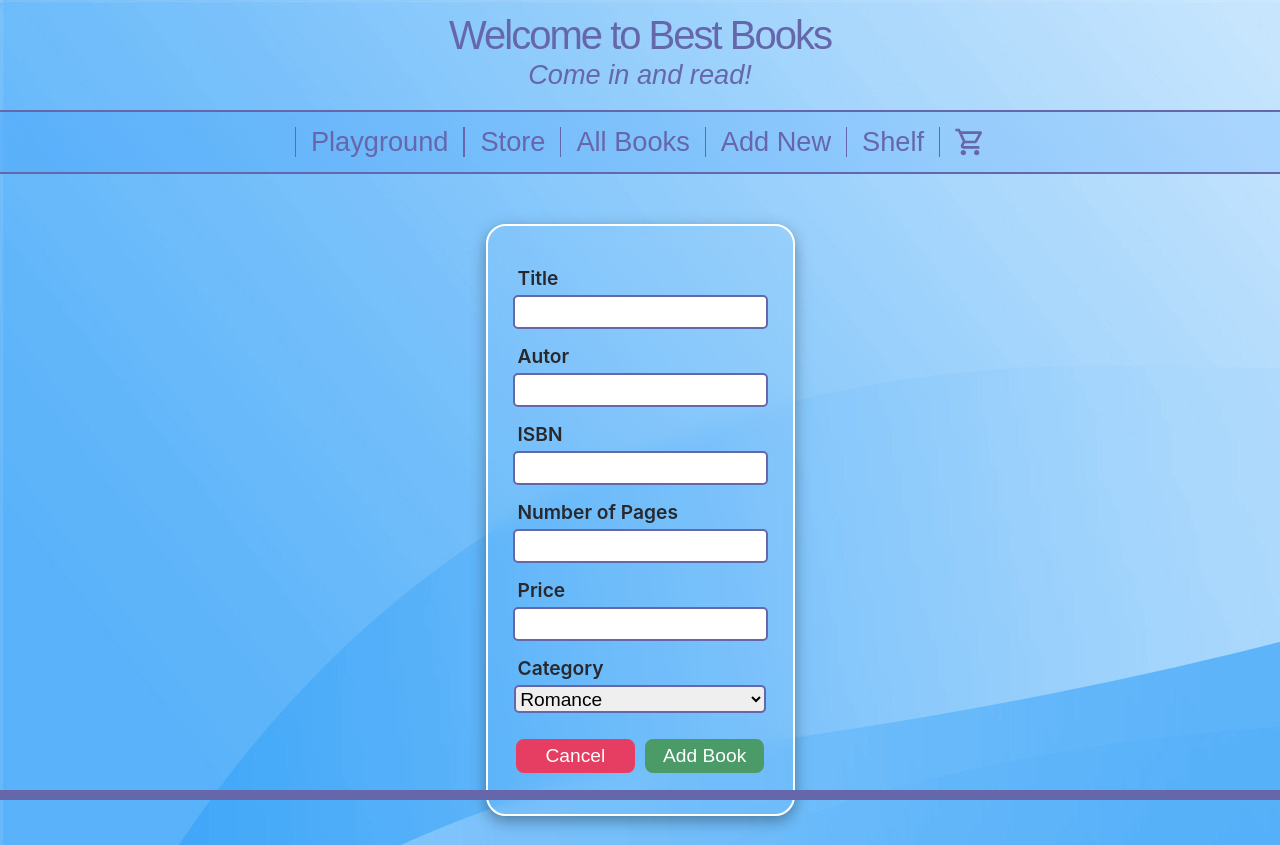
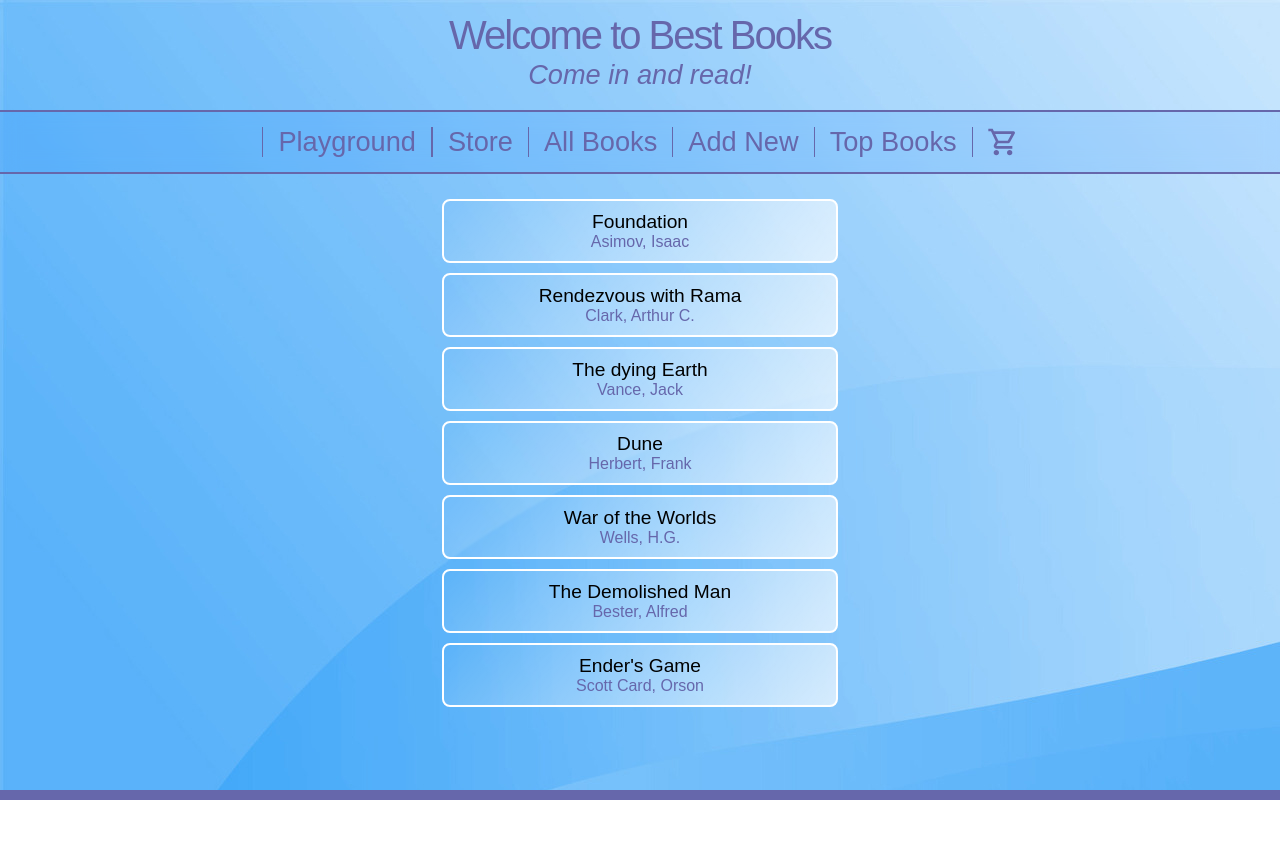
Before and after one commit to hinzberg/best-books-angular-learning, an Angular app: page / in a window 1280 px wide. After the commit the page ends 800 px from the top, so only its background shows below. Built offline with nearby package versions, Linux system fonts and the light colour scheme.

Commit message:
2024-07-02 Added Toplist

```diff
--- a/src/app/Components/book-shelf/book-shelf.component.css
+++ /dev/null
@@ -1,32 +0,0 @@
-
-.bookShelf {
-    text-align: center;
-    margin: 10px;
-    padding: 10px;
-    background-color:transparent;
-}
-
-.bookShelfItem {
-    font-size: 1.2rem;
-    font-weight: 400;
-    font-family: "Arial";
-    background-color:transparent;
-    padding: 10px;
-    margin-top: 5px;
-    margin-bottom: 5px;
-    border-radius: 20px;
-    border: 2px solid white;
-    box-shadow: rgba(0, 0, 0, 0.35) 0px 5px 15px;
-    backdrop-filter: blur(10px);
-    text-align: center;
-    width: 20%;
-    display: inline-block;
-  }
-
-.bookShelfItem:hover {
-    border: 3px solid #007aff80;
- }
-
- .bookShelfItemAutor {
-    font-size: 1.0rem;
- }
--- a/src/app/Components/page-header/page-header.component.html
+++ b/src/app/Components/page-header/page-header.component.html
@@ -8,7 +8,7 @@
   <a class="navigationLink" routerLink="/shopping-store">Store</a>
   <a class="navigationLinkRight" routerLink="/all-books">All Books</a>
   <a class="navigationLinkRight" routerLink="/book-entry">Add New</a>
-  <a class="navigationLinkRight" routerLink="/book-shelf">Shelf</a>
+  <a class="navigationLinkRight" routerLink="/top-list">Top Books</a>
   <div class="group" routerLink="/shopping-cart">
     <div class="cart"></div>
     <div class="navigationItem" *ngIf="shoppingservice.books.length > 0">{{ shoppingservice.books.length }}</div>
--- /dev/null
+++ b/src/app/Components/top-list/top-list.component.css
@@ -0,0 +1,30 @@
+.bookShelf {
+    text-align: center;
+    margin: 10px;
+    padding: 10px;
+    background-color:transparent;
+}
+
+.bookShelfItem {
+  font-size: 1.2rem;
+  font-weight: 400;
+  font-family: "Arial";
+  background: linear-gradient(139deg, rgba(255,255,255,0) 0%, rgba(255,255,255,1) 150%);
+  padding: 10px;
+  margin: 5px;
+  border-radius: 8px;
+  border: 2px solid white;
+  backdrop-filter: blur(1px);
+  text-align: center;
+  width: 30%;
+  display: inline-block;
+}
+
+.bookShelfItem:hover {
+    border: 3px solid var(--primary-color);
+ }
+
+ .bookShelfItemAutor {
+    font-size: 1.0rem;
+    color: var(--primary-color);
+ }
--- a/src/app/Components/book-shelf/book-shelf.component.html
+++ b/src/app/Components/top-list/top-list.component.html
@@ -1,4 +1,3 @@
-
 <div class="bookShelf">
 
 <div  *ngFor="let book of bookservice.filterdBooks">
--- a/src/app/app.routes.ts
+++ b/src/app/app.routes.ts
@@ -1,16 +1,16 @@
 import { Routes } from '@angular/router';
 import { BookEntryComponent } from './Components/book-entry/book-entry.component';
 import { BookTableComponent } from './Components/book-table/book-table.component';
-import { BookShelfComponent } from './Components/book-shelf/book-shelf.component';
 import { ShoppingCartComponent } from './Components/shopping-cart/shopping-cart.component';
 import { ShoppingStoreComponent } from './Components/shopping-store/shopping-store.component';
 import { TaggingCellComponent } from './Components/tagging-cell/tagging-cell.component';
 import { PlaygroundComponent } from './Components/playground/playground.component';
+import { TopListComponent } from './Components/top-list/top-list.component';
 
 export const routes: Routes = [
   // The path with an empty name is the default page and will be
   // loaded outmatically at startup.
-  { path: '', component: BookEntryComponent },
+  { path: '', component: TopListComponent },
 
   //{ path: '', component: PlaygroundComponent },
   // { path: '', component: ShoppingStoreComponent },
@@ -19,7 +19,7 @@ export const routes: Routes = [
   { path: 'all-books', component: BookTableComponent },
   { path: 'book-entry', component: BookEntryComponent },
   { path: 'book-entry/:bookId', component: BookEntryComponent },
-  { path: 'book-shelf', component: BookShelfComponent },
   { path: 'shopping-cart', component: ShoppingCartComponent },
   { path: 'shopping-store', component: ShoppingStoreComponent },
+  { path: 'top-list', component: TopListComponent },
 ];
```
Also changed, not shown: src/app/Components/top-list/top-list.component.ts (renamed from src/app/Components/book-shelf/book-shelf.component.ts, +5 -8 lines), 1 other file (tests, documents, lock files or other folders).
